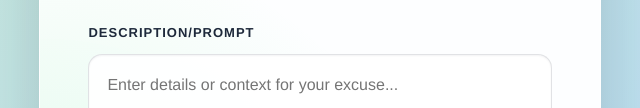
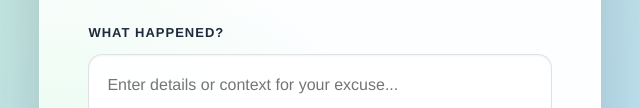
Before and after one commit to vamsi-kanakam/excuseme, a website: page index.html in a window 1280 px wide. Shown: the part 692-800 px from the top of the page, 320-960 px from the left. Drawn offline with Linux system fonts and the light colour scheme; a web font is replaced by a local one.

Commit message:
Updated README and Index.html

```diff
--- a/index.html
+++ b/index.html
@@ -41,7 +41,7 @@
                             <option value="Appointment/Commitment" >Appointment/Commitment (Cancellation, Reschedule)</option>
                             <option value="Social Event" >Social Event (Bailing, Not Attending)</option>
                         </select>
-                        <label for="description">Description/prompt</label>
+                        <label for="description">What happened?</label>
                         <textarea id="description" rows="4" placeholder="Enter details or context for your excuse..."></textarea>
 
                         <button id="generateBtn" class="btn-primary">Generate Excuse</button>
```
Also changed, not shown: README.md.
